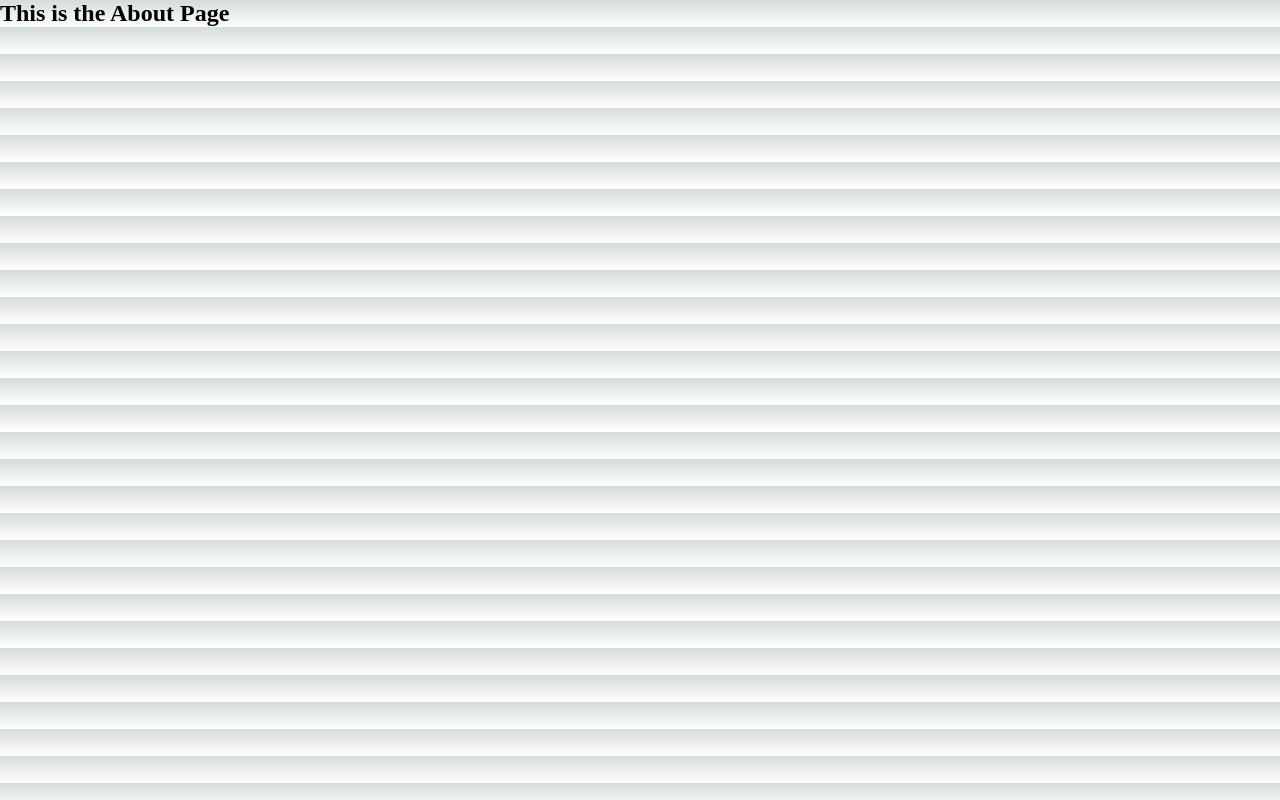
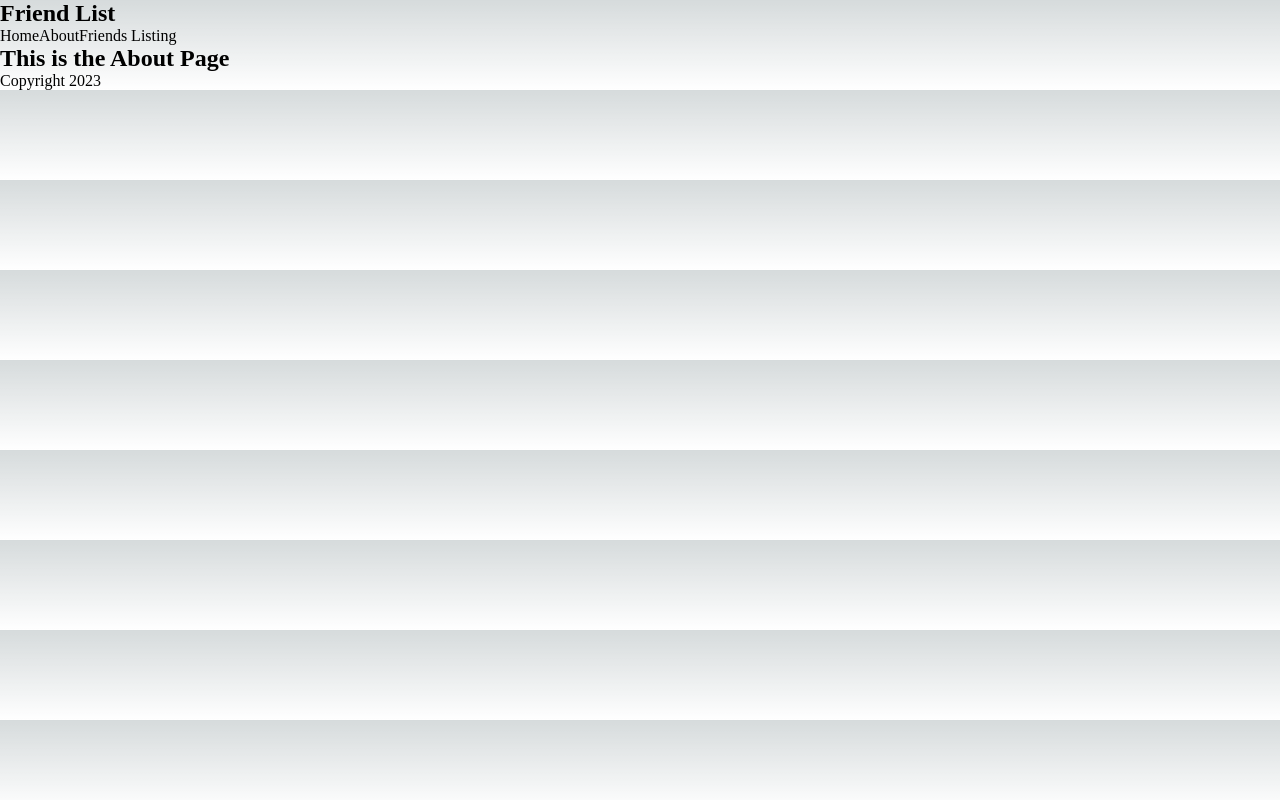
Before and after one commit to jasdhiratrevature/nextjs-demo, a Next.js app: page /about in a window 1280 px wide. Built offline with nearby package versions, Linux system fonts and the light colour scheme.

Commit message:
05-Creating_Layout_Component

```diff
--- /dev/null
+++ b/comps/Layout.js
@@ -0,0 +1,14 @@
+import Footer from "./Footer"
+import Navbar from "./Navbar"
+
+const Layout = ({children}) => {
+    return (
+        <div className="content">
+          <Navbar />
+          { children }
+          <Footer />
+        </div>
+      );
+}
+
+export default Layout
--- a/pages/_app.js
+++ b/pages/_app.js
@@ -1,5 +1,9 @@
 import '@/styles/globals.css'
+import Layout from '@/comps/Layout'
+export default function App({ Component, pageProps }) {
+  return( <Layout>
+    <Component {...pageProps} />
+  </Layout>
+  )
 
-export default function App({ Component, pageProps }) {
-  return <Component {...pageProps} />
 }
--- a/pages/index.js
+++ b/pages/index.js
@@ -11,12 +11,12 @@
 export default function Home() {
   return (
    <div>
-    <Navbar/>
+
     <h2>Hello Next .... JS !!!</h2>
     <Link href="/friends/">
        See Friends Listing
       </Link>
-    <Footer/>
+
    </div>
   )
 }
```
Also changed, not shown: 1 other file (tests, documents, lock files or other folders).
